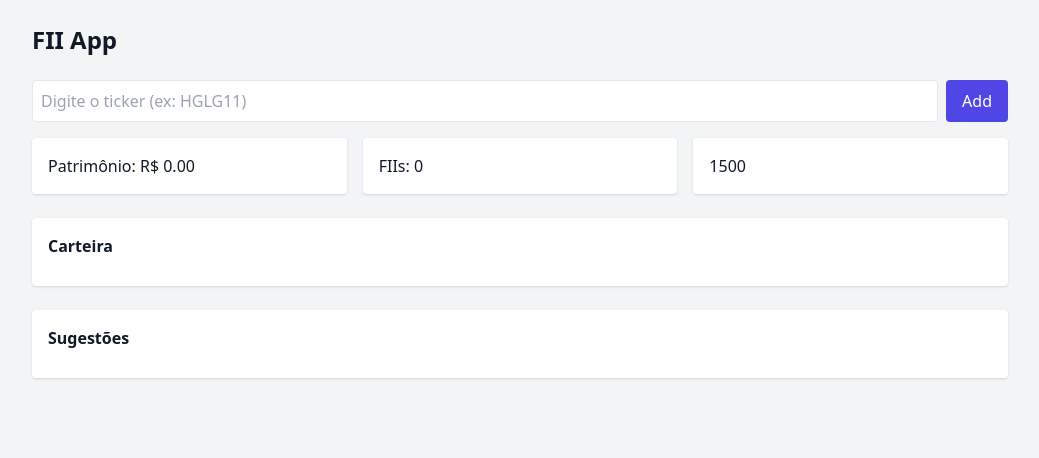
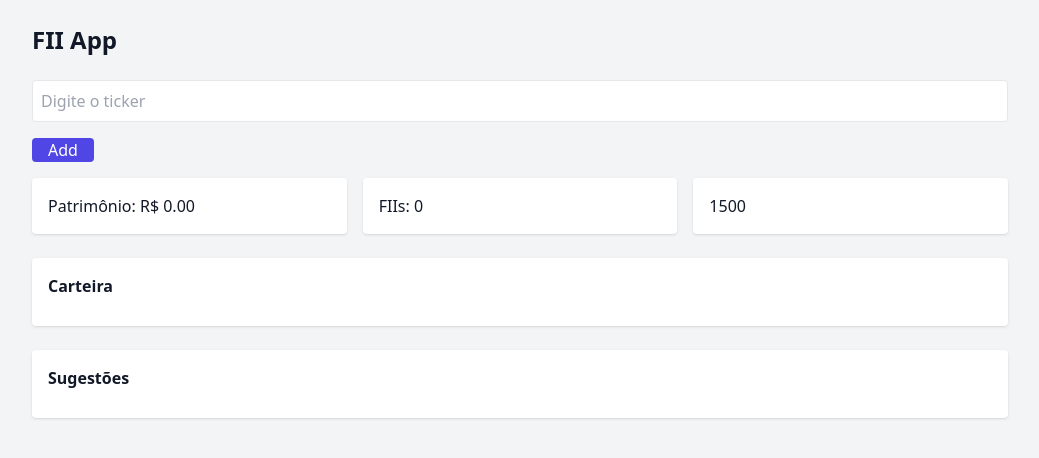
Before and after one commit to jhonythegray/FII-app, a Next.js app: page / in a window 1280 px wide. Shown: the top 458 px of the page, without its empty margins (120-1159 px from the left). Built offline with nearby package versions, Linux system fonts and the light colour scheme.

Commit message:
Add files via upload

```diff
--- a/app/page.jsx
+++ b/app/page.jsx
@@ -3,6 +3,11 @@ import React, { useState, useEffect } from "react";
 import { PieChart, Pie, Cell, Tooltip } from "recharts";
 
 const COLORS = ["#6366f1","#22c55e","#f59e0b","#ef4444"];
+
+const FII_LIST = [
+  "HGLG11","XPLG11","BTLG11","XPML11","KNRI11",
+  "VISC11","HSML11","MALL11","GGRC11","BRCO11"
+];
 
 export default function Page(){
 
@@ -12,6 +17,18 @@ export default function Page(){
   const [ticker,setTicker]=useState("")
   const [loading,setLoading]=useState(false)
   const [error,setError]=useState(null)
+
+  // 💾 persistência
+  useEffect(()=>{
+    const saved = localStorage.getItem("fii_app")
+    if(saved){
+      setPortfolio(JSON.parse(saved))
+    }
+  },[])
+
+  useEffect(()=>{
+    localStorage.setItem("fii_app", JSON.stringify(portfolio))
+  },[portfolio])
 
   const addFII = ()=>{
     if(!ticker) return
@@ -56,6 +73,7 @@ export default function Page(){
 
   const total = enriched.reduce((a,b)=>a+b.value,0)
 
+  // 🧠 IA melhorada
   const scored = enriched.map(f=>{
     let score = 0
 
@@ -64,7 +82,9 @@ export default function Page(){
 
     const weight = total>0 ? f.value/total : 0
     if(weight<0.2) score += 2
-    else score -= 1
+    else score -= 2
+
+    if(portfolio.length < 5) score += 1
 
     return {...f,score}
   })
@@ -76,8 +96,8 @@ export default function Page(){
       ticker:f.ticker,
       qty: Math.floor((aporte/3)/(f.price||1)),
       reason:[
-        f.price>0 ? "Preço válido" : "Sem preço",
-        f.value<total*0.2 ? "Subalocado" : "Alta concentração"
+        f.value<total*0.2 ? "Subalocado" : "Concentrado",
+        f.price>0 ? "Preço válido" : "Sem preço"
       ]
     }))
 
@@ -88,24 +108,40 @@ export default function Page(){
 
       <h1 className="text-2xl font-bold mb-6">FII App</h1>
 
-      {/* ADD */}
-      <div className="flex gap-2 mb-4">
+      {/* 🔎 AUTOCOMPLETE */}
+      <div className="relative w-full mb-4">
         <input
           value={ticker}
-          onChange={e=>setTicker(e.target.value)}
-          placeholder="Digite o ticker (ex: HGLG11)"
+          onChange={e=>setTicker(e.target.value.toUpperCase())}
+          placeholder="Digite o ticker"
           className="border p-2 rounded w-full"
         />
-        <button onClick={addFII} className="bg-indigo-600 text-white px-4 rounded">
-          Add
-        </button>
+
+        {ticker && (
+          <div className="absolute bg-white border w-full z-10">
+            {FII_LIST
+              .filter(f=>f.includes(ticker))
+              .map((f,i)=>(
+                <div
+                  key={i}
+                  onClick={()=>setTicker(f)}
+                  className="p-2 hover:bg-gray-100 cursor-pointer"
+                >
+                  {f}
+                </div>
+              ))
+            }
+          </div>
+        )}
       </div>
 
-      {/* STATUS */}
+      <button onClick={addFII} className="bg-indigo-600 text-white px-4 rounded mb-4">
+        Add
+      </button>
+
       {loading && <p className="text-sm text-gray-500">Carregando preços...</p>}
       {error && <p className="text-red-500">{error}</p>}
 
-      {/* KPIs */}
       <div className="grid grid-cols-3 gap-4 mb-6">
         <div className="bg-white p-4 rounded shadow">
           Patrimônio: R$ {total.toFixed(2)}
@@ -118,7 +154,6 @@ export default function Page(){
         </div>
       </div>
 
-      {/* CARTEIRA */}
       <div className="bg-white p-4 rounded shadow mb-6">
         <h2 className="font-semibold mb-3">Carteira</h2>
 
@@ -153,7 +188,6 @@ export default function Page(){
         ))}
       </div>
 
-      {/* SUGESTÃO */}
       <div className="bg-white p-4 rounded shadow mb-6">
         <h2 className="font-semibold mb-3">Sugestões</h2>
 
@@ -167,7 +201,6 @@ export default function Page(){
         ))}
       </div>
 
-      {/* GRÁFICO */}
       <PieChart width={300} height={250}>
         <Pie data={chartData} dataKey="value">
           {chartData.map((_,i)=>(<Cell key={i} fill={COLORS[i%COLORS.length]} />))}
```
